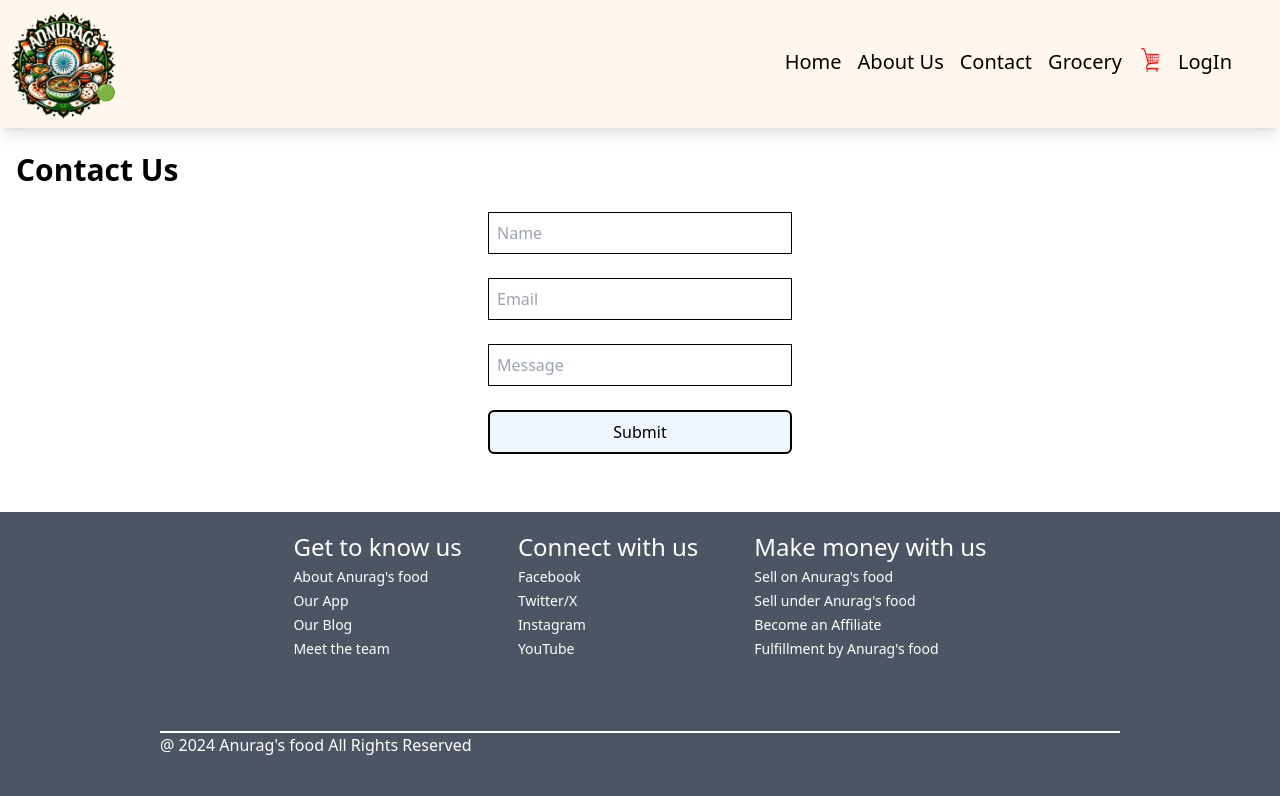
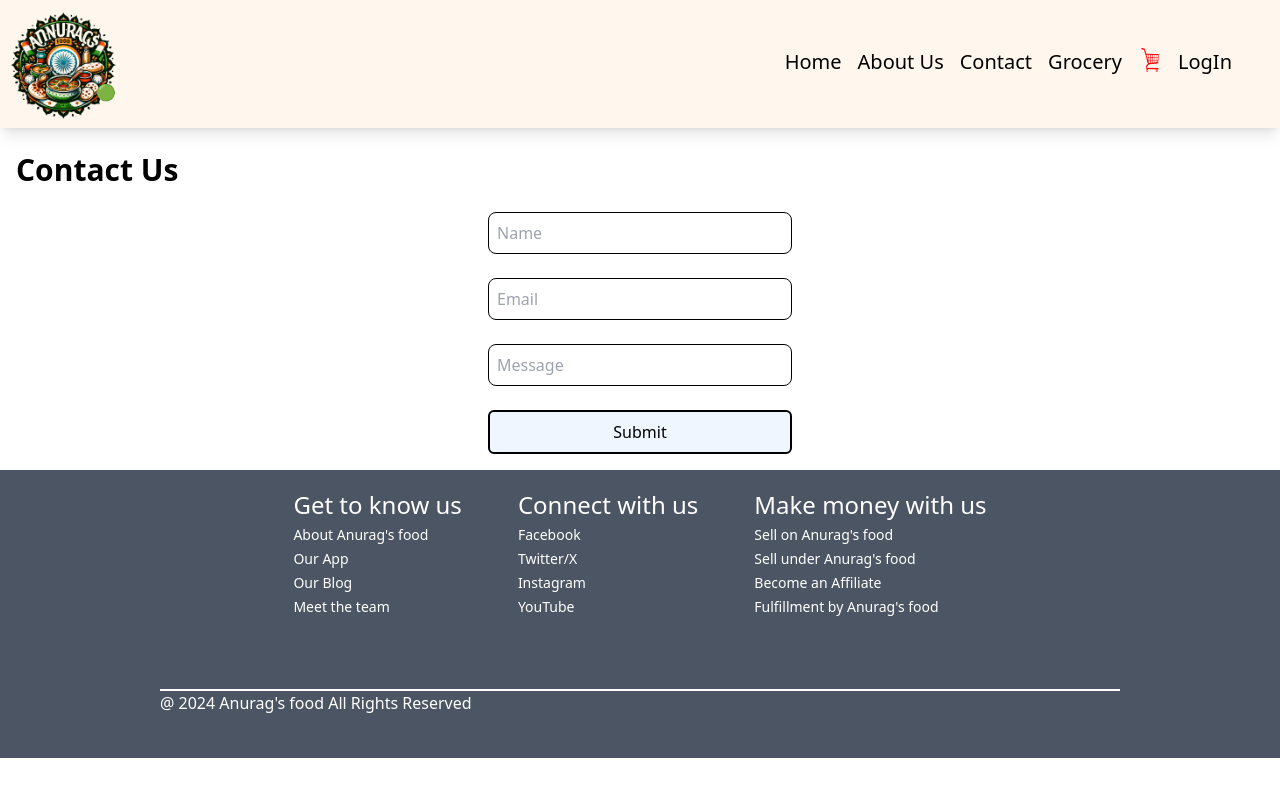
Before and after one commit to AnuragAnalog/namaskaram-react, a React (Vite) app: page /contact in a window 1280 px wide. Shown: the top 796 px of the page. Built offline with nearby package versions, Linux system fonts and the light colour scheme.

Commit message:
added login and welcome logic

```diff
--- a/src/components/Contact.jsx
+++ b/src/components/Contact.jsx
@@ -6,9 +6,9 @@
             <div>
                 <h1 className="font-bold text-3xl p-4 m-auto"> Contact Us </h1>
                 <form className="flex flex-col gap-2 w-3/12 m-auto">
-                    <input className="border border-black p-2 m-2" type="text" placeholder="Name" />
-                    <input className="border border-black p-2 m-2" type="text" placeholder="Email" />
-                    <input className="border border-black p-2 m-2" type="text" placeholder="Message" />
+                    <input className="border border-black p-2 m-2 rounded-lg" type="text" placeholder="Name" />
+                    <input className="border border-black p-2 m-2 rounded-lg" type="text" placeholder="Email" />
+                    <input className="border border-black p-2 m-2 rounded-lg" type="text" placeholder="Message" />
                     <button className="bg-blue-50 p-2 m-2 rounded-md border-2 border-solid border-black"> Submit </button>
                 </form>
             </div>
--- a/src/components/Footer.jsx
+++ b/src/components/Footer.jsx
@@ -6,7 +6,7 @@
     return (
         <>
             {/* <div className="flex flex-col"> */}
-                <div className="flex flex-col w-full h-72 bg-gray-600 gap-24 items-center justify-center bottom-0 fixed">
+                <div className="flex flex-col w-full h-72 bg-gray-600 gap-24 items-center justify-center">
                     <div className="flex flex-row h-20 w-[75%] gap-14 items-center justify-center">
                         <div className="flex flex-col gap-1 text-white">
                             <h1 className="text-2xl"> Get to know us </h1>
--- a/src/components/LogIn.jsx
+++ b/src/components/LogIn.jsx
@@ -1,5 +1,5 @@
 import React, { useState } from "react"
-import { Link } from "react-router-dom"
+import { Link, Navigate } from "react-router-dom"
 import { signInWithEmailAndPassword } from "firebase/auth"
 
 import { auth } from "/src/firebase"
@@ -8,6 +8,7 @@
     const [email, setEmail] = useState("")
     const [password, setPassword] = useState("")
     const [error, setError] = useState("")
+    const [isLoggedIn, setIsLoggedIn] = useState(false)
 
     function handleSubmit(event) {
         event.preventDefault()
@@ -15,18 +16,23 @@
         signInWithEmailAndPassword(auth, email, password).then((userCredential) => {
             const userInfo = userCredential.user
             console.log(userInfo)
+            setIsLoggedIn(true)
         }).catch((error) => {
-            const errorMessage = error.message
-            setError(errorMessage)
+            const errorCode = error.code
+            setError(errorCode.split("/")[1].split("-").join(" "))
         })
+    }
+
+    if (isLoggedIn) {
+        return <Navigate to="/welcome" />
     }
 
     return (
         <>
             <div className="flex flex-col gap-10">
                 <h1 className="font-bold text-4xl p-4 m-auto"> Log In </h1>
-                <p> {error} </p>
                 <form className="flex flex-col gap-2 w-3/12 m-auto" onSubmit={handleSubmit}>
+                    <p className="text-red-500 capitalize m-auto"> {error} </p>
                     <input className="border border-black p-2 m-2 rounded-lg" type="text" placeholder="Email" onChange={(e) => setEmail(e.target.value)}/>
                     <input className="border border-black p-2 m-2 rounded-lg" type="password" placeholder="Password" onChange={(e) => setPassword(e.target.value)}/>
                     <button className="bg-blue-50 p-2 m-2 rounded-lg border-2 border-solid border-black"> Submit </button>
--- a/src/components/SignUp.jsx
+++ b/src/components/SignUp.jsx
@@ -11,7 +11,6 @@
     const [error, setError] = useState("")
     const [isSignedUp, setIsSignedUp] = useState(false)
 
-    console.log(email, password, confirmPassword)
     function handleSubmit(event) {
         event.preventDefault()
 
@@ -21,9 +20,7 @@
             setIsSignedUp(true)
         }).catch((error) => {
             const errorCode = error.code
-            const errorMessage = error.message
-            setError(errorMessage)
-            console.log(errorMessage)
+            setError(errorCode.split("/")[1].split("-").join(" "))
         })
     }
 
@@ -33,9 +30,10 @@
 
     return (
         <>
-            <div className="flex flex-col gap-10 border-2 border-solid border-black m-auto rounded-xl w-6/12">
+            <div className="flex flex-col gap-8 border-2 border-solid border-black m-auto rounded-xl w-6/12">
                 <h1 className="font-bold text-3xl p-4 m-auto"> Sign Up </h1>
                 <form className="flex flex-col gap-2 w-8/12 m-auto" onSubmit={handleSubmit}>
+                    <p className="text-red-500 capitalize m-auto"> {error} </p>
                     <input className="border border-black p-2 m-2 rounded-lg" type="text" placeholder="Email" onChange={(e) => setEmail(e.target.value)}/>
                     <input className="border border-black p-2 m-2 rounded-lg" type="password" placeholder="Password" onChange={(e) => setPassword(e.target.value)}/>
                     <input className="border border-black p-2 m-2 rounded-lg" type="password" placeholder="Confirm Password" onChange={(e) => setConfirmPassword(e.target.value)}/>
```
